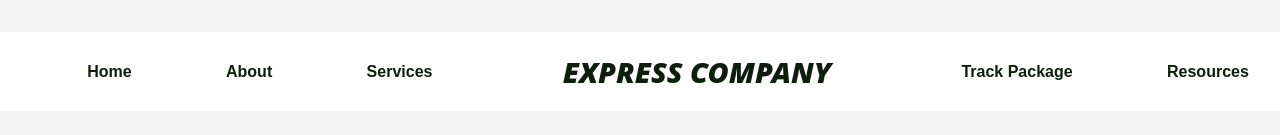
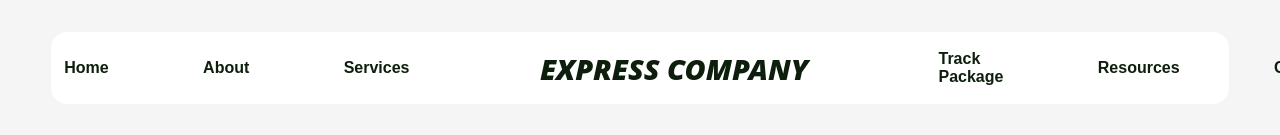
Before and after one commit to SKY519-M/Express-company, a plain HTML site: page index.html in a window 1280 px wide. Shown: the top 135 px of the page. Drawn offline with Linux system fonts and the light colour scheme.

```diff
--- a/styles.css
+++ b/styles.css
@@ -14,7 +14,7 @@
     padding: 0; /* Changed from 20px 20px */
     position: sticky;
     top: 0; /* Make sure sticky works */
-    width: 95rem; /* Adjusted for larger screens */
+    width: 92%; /* Adjusted for larger screens */
     align-items: center;
     justify-content: center;
     margin: auto;
@@ -22,15 +22,16 @@
     z-index: 50;
     /* Crucial for mobile menu absolute positioning */
     position: relative; /* ADD THIS LINE */
+    border-radius: 1rem;
   }
 
   .nav-container {
     display: flex;
     justify-content: space-between; /* Spreads logo and desktop links/hamburger */
     align-items: center;
-    max-width: 90rem; /* Constrain content width */
+    max-width: 95%; /* Constrain content width */
     margin: 0 auto;
-    padding: 20px 20px; /* Added back padding here for the container */
+    padding: 10px 20px; /* Added back padding here for the container */
   }
 
   /* Hide hamburger menu by default on large screens */
@@ -568,7 +569,7 @@
   .pic4 {
     height: 25rem;
     width: 50rem;
-    margin-left: 3rem;
+    margin-left: 4rem;
     justify-content: center;
     border-radius: 2rem;
   }
```
